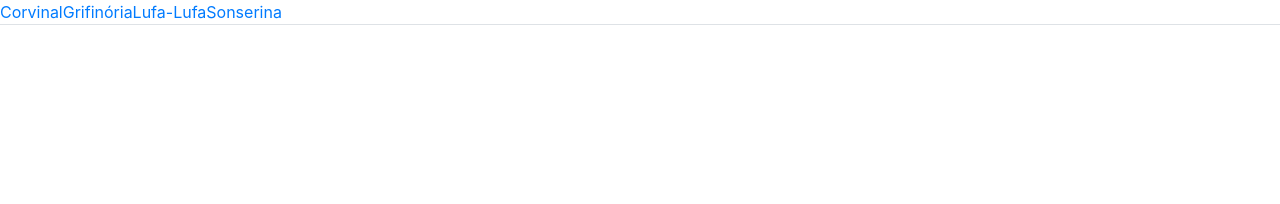
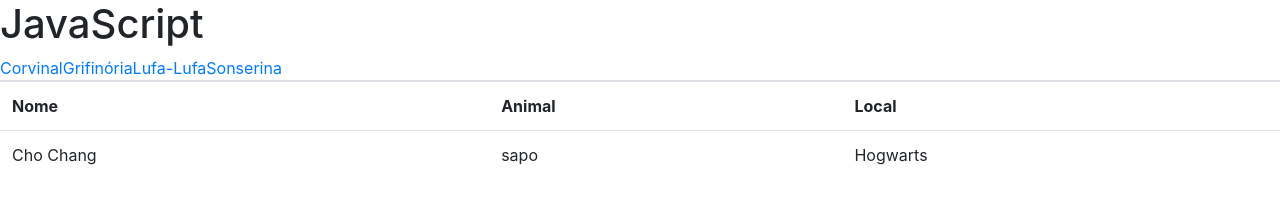
Before and after one commit to netoprocx1/HarryPotter, a plain HTML site: page index.html in a window 1280 px wide. Both pictures are taken after a click on the link "Corvinal". Drawn offline with nearby package versions, Linux system fonts and the light colour scheme.

Commit message:
Update index.html

```diff
--- a/index.html
+++ b/index.html
@@ -7,6 +7,7 @@
     <meta name="viewport" content="width=device-width, initial-scale=1.0">
     <link href="css/bootstrap.min.css" rel="stylesheet">
     <title>Harry Potter</title>
+    <h1>JavaScript</h1>
 </head>
 
 <body>
@@ -40,8 +41,8 @@
 
     function listar(casa) {
         var i;
-        var divcasa = document.getElementById('listarAlunos');
-        var conteudo = "table class='table'>";
+        var divcasa = document.getElementById('listaralunos');
+        var conteudo = "<table class='table'>";
         conteudo += "<tr><th>Nome</th><th>Animal</th><th>Local</th></tr>";
         for (i = 0; i < alunos.length; i++) {
             if (alunos[i].casa == casa) {
```
